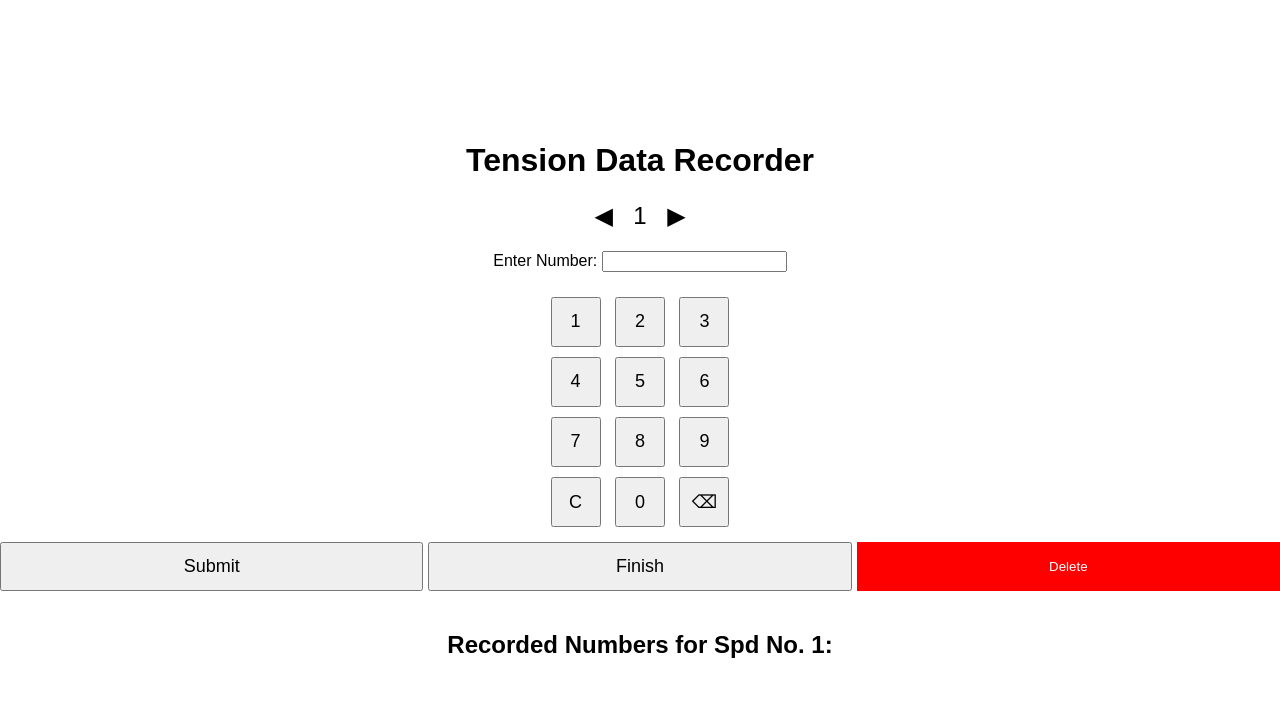
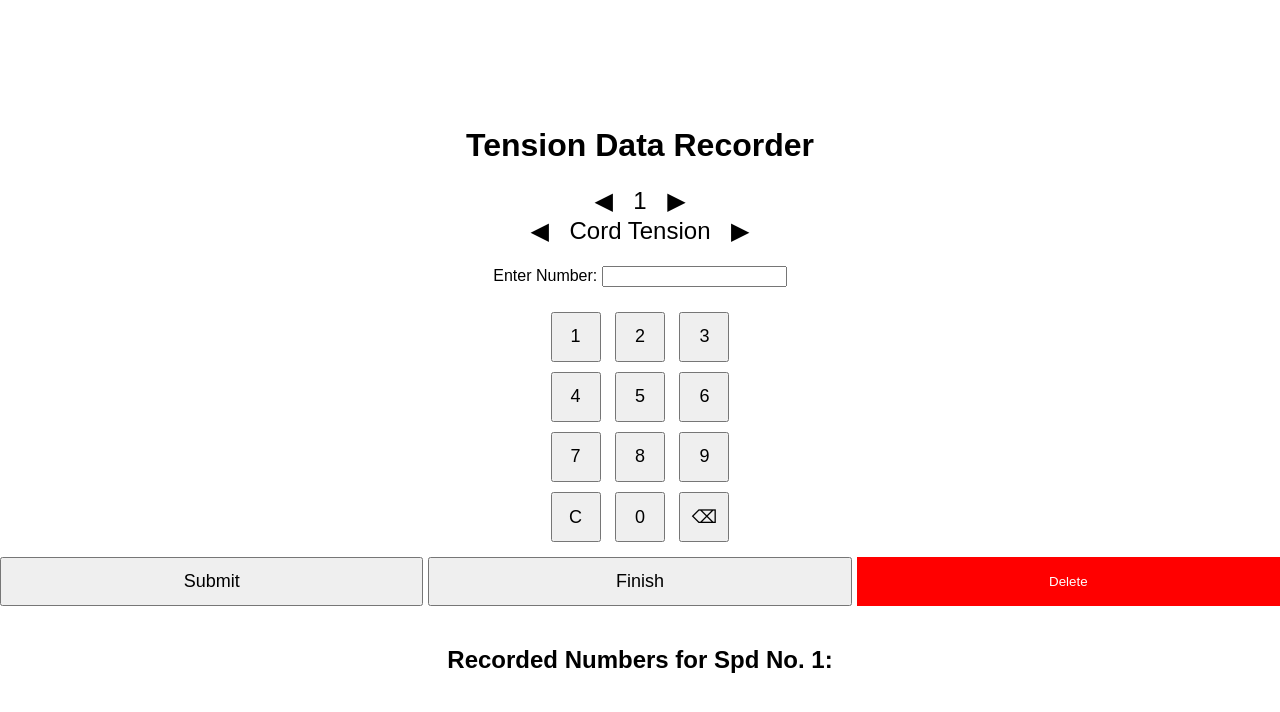
Before and after one commit to luzikato-02/tensionDataRecorder, a Python web app: template templates/numpad_input.html in a window 1280 px wide. Shown: the top 712 px of the page. Run offline with Jinja, Linux system fonts and the light colour scheme; the template is opened without the code that fills it, so the values that code supplies are empty.

Commit message:
Added tension type option button

```diff
--- a/templates/numpad_input.html
+++ b/templates/numpad_input.html
@@ -64,6 +64,20 @@
     color: white;
     border: none;
   }
+
+  #tension-type {
+    font-size: 24px;
+    margin: 10px;
+  }
+
+  /* Added styles for tension type buttons */
+  .tension-type-button {
+    width: 130px;
+    height: 50px;
+    margin: 5px;
+    font-size: 14px;
+  }
+
 </style>
 <title>Tension Data Recorder</title>
 </head>
@@ -75,6 +89,12 @@
     <button class="arrow-button" onclick="prevID()">&#9664;</button>
     <span id="current-id">1</span>
     <button class="arrow-button" onclick="nextID()">&#9654;</button>
+  </div>
+
+  <div>
+    <button class="arrow-button" onclick="prevTensionType()">&#9664;</button>
+    <span id="tension-type">Cord Tension</span>
+    <button class="arrow-button" onclick="nextTensionType()">&#9654;</button>
   </div>
 
   <form id="number-form">
@@ -118,6 +138,7 @@
 
 <script>
   let currentID = 1;
+  let currentTensionType = "Cord Tension"; // Default tension type
   let data = {};
 
   function updateIDDisplay() {
@@ -126,6 +147,27 @@
     document.getElementById('displayed-id').textContent = currentID;
     displayRecordedNumbers();
   }
+
+  function prevTensionType() {
+    if (currentTensionType === "Cord Tension") {
+      currentTensionType = "Winding Tension";
+      updateTensionTypeDisplay();
+    }
+  }
+
+  function nextTensionType() {
+    if (currentTensionType === "Winding Tension") {
+      currentTensionType = "Cord Tension";
+      updateTensionTypeDisplay();
+    }
+  }
+
+  function updateTensionTypeDisplay() {
+    const tensionTypeElement = document.getElementById('tension-type');
+    tensionTypeElement.textContent = currentTensionType;
+  }
+
+
 
   function prevID() {
     if (currentID > 1) {
@@ -178,11 +220,11 @@
   }
 
   function finishRecording(machineNumber, operator) {
-    let csvContent = "data:text/csv;charset=utf-8,Machine Number,Operator,DateTime,ID,Numbers\n";
+    let csvContent = "data:text/csv;charset=utf-8,Machine Number,Operator,DateTime,Spindle Number,Cord Tension,Winding Tension\n";
     const now = new Date().toLocaleString();
 
     Object.keys(data).forEach(key => {
-      const row = [machineNumber, operator, now, key, data[key].join(",")];
+      const row = [machineNumber, operator, now, key, ...data[key]]; // Spread the array for both tension types
       csvContent += row.join(",") + "\n";
     });
 
```
